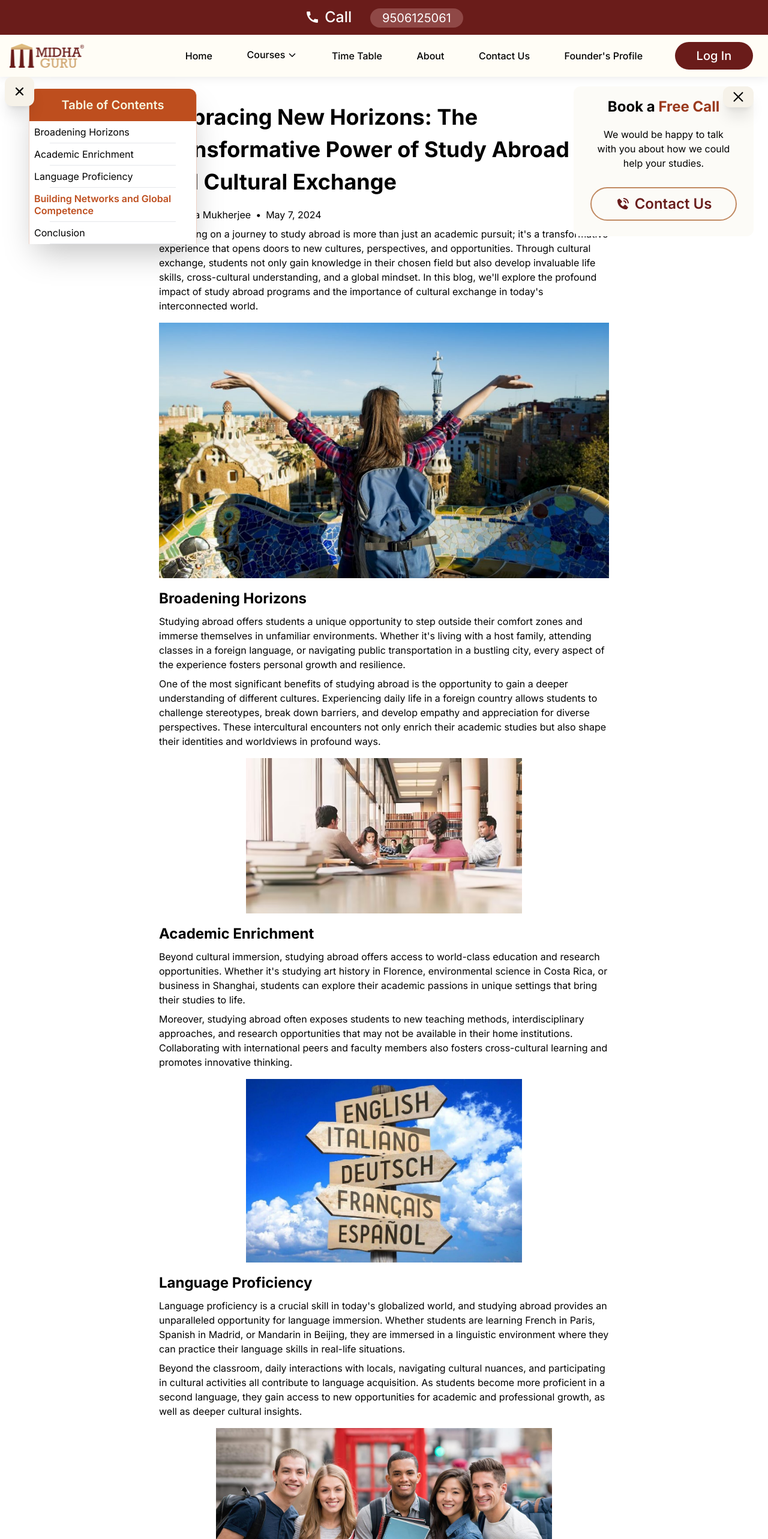
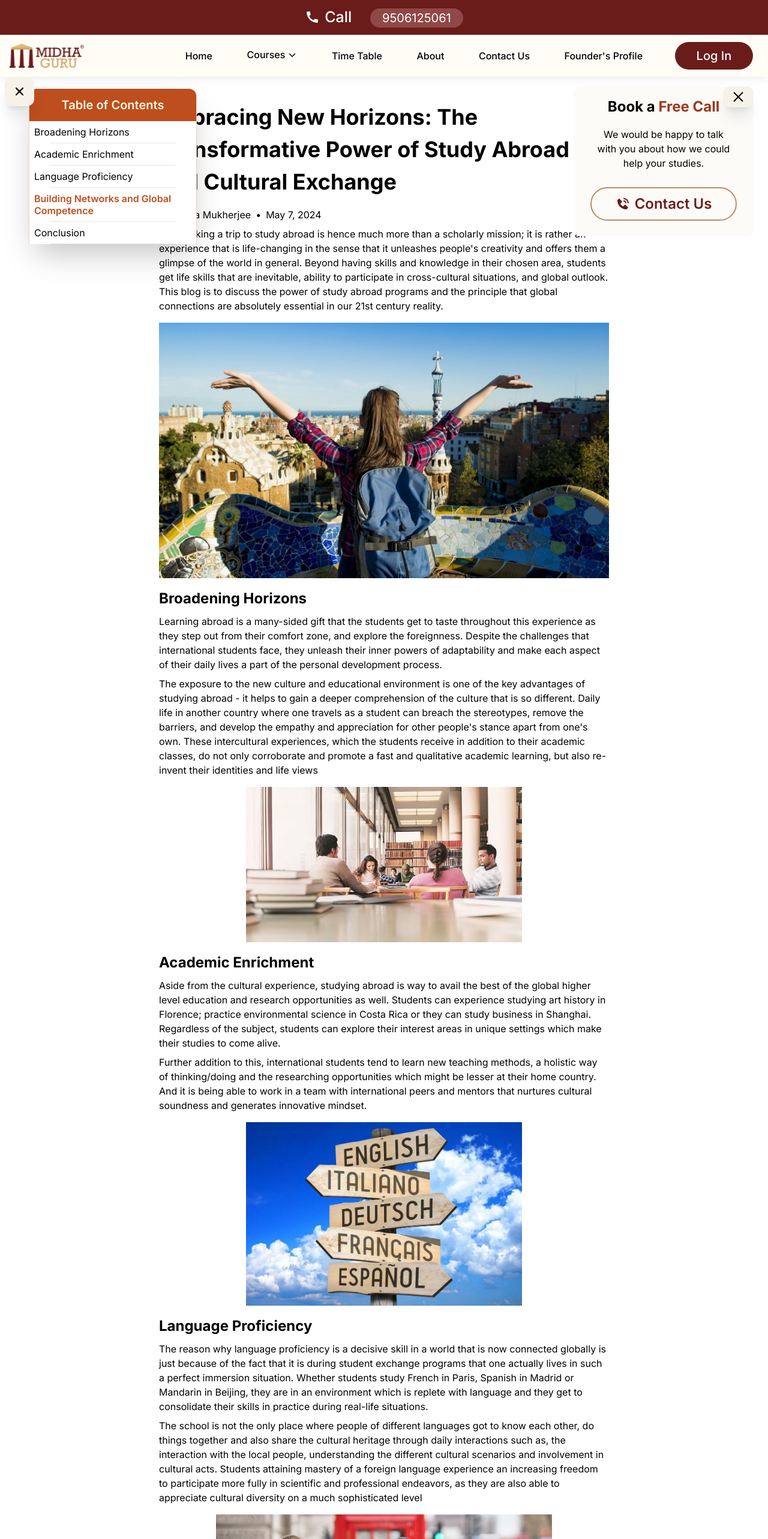
Before and after one commit to midhadomains/midha_guru_nextjs, a Next.js app: page /blogs/Embracing-New-Horizons in a window 1280 px wide. Shown: the top 2566 px of the page at 60% size. Built offline with nearby package versions, Linux system fonts and the light colour scheme.

Commit message:
updated blogs details

```diff
--- a/app/blogs/Embracing-New-Horizons/page.jsx
+++ b/app/blogs/Embracing-New-Horizons/page.jsx
@@ -5,19 +5,18 @@ import TableOfContents from "@/components/TableOfContents";
 import Image from "next/image";
 
 export default function page() {
-
   const toc = [
-    {id : "section1" , title : "Broadening Horizons" },
-    {id : "section2" , title : "Academic Enrichment" },
-    {id : "section3" , title : "Language Proficiency" },
-    {id : "section4" , title : "Building Networks and Global Competence" },
-    {id : "section5" , title : "Conclusion" }
-  ]
+    { id: "section1", title: "Broadening Horizons" },
+    { id: "section2", title: "Academic Enrichment" },
+    { id: "section3", title: "Language Proficiency" },
+    { id: "section4", title: "Building Networks and Global Competence" },
+    { id: "section5", title: "Conclusion" },
+  ];
   return (
     <>
-    <Navbar3/>
-    <TableOfContents toc={toc}/>
-    <Freecall/>
+      <Navbar3 />
+      <TableOfContents toc={toc} />
+      <Freecall />
       <div className=" mx-auto  ">
         <div className="max-w-[850px] mx-auto  mt-10 sm:px-[50px] px-[25px]">
           <h1 className="font-bold text-[16px] sm:text-[26px] lg:text-[36px] ">
@@ -34,14 +33,15 @@ export default function page() {
           </div>
 
           <p className="text-[14px] lg:text-[16px] mt-1 sm:mt-2">
-          Embarking on a journey to study abroad is more than just an academic
-          pursuit; it&apos;s a transformative experience that opens doors to new
-          cultures, perspectives, and opportunities. Through cultural exchange,
-          students not only gain knowledge in their chosen field but also
-          develop invaluable life skills, cross-cultural understanding, and a
-          global mindset. In this blog, we&apos;ll explore the profound impact
-          of study abroad programs and the importance of cultural exchange in
-          today&apos;s interconnected world.
+            Undertaking a trip to study abroad is hence much more than a
+            scholarly mission; it is rather an experience that is life-changing
+            in the sense that it unleashes people&apos;s creativity and offers
+            them a glimpse of the world in general. Beyond having skills and
+            knowledge in their chosen area, students get life skills that are
+            inevitable, ability to participate in cross-cultural situations, and
+            global outlook. This blog is to discuss the power of study abroad
+            programs and the principle that global connections are absolutely
+            essential in our 21st century reality.
           </p>
 
           <Image
@@ -54,24 +54,32 @@ export default function page() {
             quality={100}
           />
 
-        <h2 className="font-bold text-[16px] sm:text-[24px] mt-4" id='section1'>Broadening Horizons</h2>
+          <h2
+            className="font-bold text-[16px] sm:text-[24px] mt-4"
+            id="section1"
+          >
+            Broadening Horizons
+          </h2>
 
           <p className="text-[14px] lg:text-[16px] mt-2">
-          Studying abroad offers students a unique opportunity to step outside
-          their comfort zones and immerse themselves in unfamiliar environments.
-          Whether it&apos;s living with a host family, attending classes in a
-          foreign language, or navigating public transportation in a bustling
-          city, every aspect of the experience fosters personal growth and
-          resilience.
+            Learning abroad is a many-sided gift that the students get to taste
+            throughout this experience as they step out from their comfort zone,
+            and explore the foreignness. Despite the challenges that
+            international students face, they unleash their inner powers of
+            adaptability and make each aspect of their daily lives a part of the
+            personal development process.
           </p>
           <p className="text-[14px] lg:text-[16px] mt-2">
-          One of the most significant benefits of studying abroad is the
-          opportunity to gain a deeper understanding of different cultures.
-          Experiencing daily life in a foreign country allows students to
-          challenge stereotypes, break down barriers, and develop empathy and
-          appreciation for diverse perspectives. These intercultural encounters
-          not only enrich their academic studies but also shape their identities
-          and worldviews in profound ways.
+            The exposure to the new culture and educational environment is one
+            of the key advantages of studying abroad - it helps to gain a deeper
+            comprehension of the culture that is so different. Daily life in
+            another country where one travels as a student can breach the
+            stereotypes, remove the barriers, and develop the empathy and
+            appreciation for other people&apos;s stance apart from one&apos;s
+            own. These intercultural experiences, which the students receive in
+            addition to their academic classes, do not only corroborate and
+            promote a fast and qualitative academic learning, but also re-invent
+            their identities and life views
           </p>
 
           <Image
@@ -84,22 +92,30 @@ export default function page() {
             quality={100}
           />
 
-        <h2 className="font-bold text-[16px] sm:text-[24px] mt-4" id='section2'>Academic Enrichment</h2>
+          <h2
+            className="font-bold text-[16px] sm:text-[24px] mt-4"
+            id="section2"
+          >
+            Academic Enrichment
+          </h2>
 
           <p className="text-[14px] lg:text-[16px] mt-2">
-          Beyond cultural immersion, studying abroad offers access to
-          world-class education and research opportunities. Whether it&apos;s
-          studying art history in Florence, environmental science in Costa Rica,
-          or business in Shanghai, students can explore their academic passions
-          in unique settings that bring their studies to life.
+            Aside from the cultural experience, studying abroad is way to avail
+            the best of the global higher level education and research
+            opportunities as well. Students can experience studying art history
+            in Florence; practice environmental science in Costa Rica or they
+            can study business in Shanghai. Regardless of the subject, students
+            can explore their interest areas in unique settings which make their
+            studies to come alive.
           </p>
 
           <p className="text-[14px] lg:text-[16px] mt-2">
-          Moreover, studying abroad often exposes students to new teaching
-          methods, interdisciplinary approaches, and research opportunities that
-          may not be available in their home institutions. Collaborating with
-          international peers and faculty members also fosters cross-cultural
-          learning and promotes innovative thinking.
+            Further addition to this, international students tend to learn new
+            teaching methods, a holistic way of thinking/doing and the
+            researching opportunities which might be lesser at their home
+            country. And it is being able to work in a team with international
+            peers and mentors that nurtures cultural soundness and generates
+            innovative mindset.
           </p>
 
           <Image
@@ -112,23 +128,33 @@ export default function page() {
             quality={100}
           />
 
-        <h2 className="font-bold text-[16px] sm:text-[24px] mt-4" id='section3'>Language Proficiency</h2>
+          <h2
+            className="font-bold text-[16px] sm:text-[24px] mt-4"
+            id="section3"
+          >
+            Language Proficiency
+          </h2>
 
           <p className="text-[14px] lg:text-[16px] mt-2">
-          Language proficiency is a crucial skill in today&apos;s globalized
-          world, and studying abroad provides an unparalleled opportunity for
-          language immersion. Whether students are learning French in Paris,
-          Spanish in Madrid, or Mandarin in Beijing, they are immersed in a
-          linguistic environment where they can practice their language skills
-          in real-life situations.
+            The reason why language proficiency is a decisive skill in a world
+            that is now connected globally is just because of the fact that it
+            is during student exchange programs that one actually lives in such
+            a perfect immersion situation. Whether students study French in
+            Paris, Spanish in Madrid or Mandarin in Beijing, they are in an
+            environment which is replete with language and they get to
+            consolidate their skills in practice during real-life situations.
           </p>
 
           <p className="text-[14px] lg:text-[16px] mt-2">
-          Beyond the classroom, daily interactions with locals, navigating
-          cultural nuances, and participating in cultural activities all
-          contribute to language acquisition. As students become more proficient
-          in a second language, they gain access to new opportunities for
-          academic and professional growth, as well as deeper cultural insights.
+            The school is not the only place where people of different languages
+            got to know each other, do things together and also share the
+            cultural heritage through daily interactions such as, the
+            interaction with the local people, understanding the different
+            cultural scenarios and involvement in cultural acts. Students
+            attaining mastery of a foreign language experience an increasing
+            freedom to participate more fully in scientific and professional
+            endeavors, as they are also able to appreciate cultural diversity on
+            a much sophisticated level
           </p>
 
           <Image
@@ -141,26 +167,33 @@ export default function page() {
             quality={100}
           />
 
-        <h2 className="font-bold text-[16px] sm:text-[24px] mt-4" id='section4'>
+          <h2
+            className="font-bold text-[16px] sm:text-[24px] mt-4"
+            id="section4"
+          >
             Building Networks and Global Competence
           </h2>
 
           <p className="text-[14px] lg:text-[16px] mt-2">
-          Studying abroad is not just about academic learning; it&apos;s also
-          about building networks and developing global competence. Whether
-          it&apos;s forming friendships with fellow international students,
-          networking with professionals in their field, or engaging with local
-          communities through service-learning projects, students cultivate a
-          diverse set of connections that extend beyond borders.
+            Unsurprisingly, studying abroad involves more than just academics.
+            Having contacts and becoming more aware of what it takes to thrive
+            in a foreign environment are equally crucial aspects of this
+            experience. Whether or not one is from abroad interning abroad,
+            mingling with other international students or interacting and
+            networking with professionals in their field, or involving
+            themselves in the local community, for example, through service
+            learning project, they create an indispensable global network.
           </p>
 
           <p className="text-[14px] lg:text-[16px] mt-2">
-          These global networks and experiences enhance students&apos;
-          cross-cultural communication skills, adaptability, and cultural
-          intelligence - qualities that are increasingly valued in today&apos;s
-          global workforce. Employers recognize the value of study abroad
-          experiences in cultivating well-rounded individuals who can thrive in
-          diverse and multicultural environments.
+            One of the pivotal advantages of studying abroad is the networking
+            with peers from across the world which also makes students more
+            competent at cross-cultural communication besides the qualities of
+            adaptability and cultural intelligence - these are some of the
+            attributes that are highly valued by the global job market.
+            Organization managers acknowledge that education in study abroad
+            envelops in developing of a complete personalities with the
+            abilities to hold their own in different society.
           </p>
 
           <Image
@@ -173,28 +206,38 @@ export default function page() {
             quality={100}
           />
 
-        <h2 className="font-bold text-[16px] sm:text-[24px] mt-4" id='section5'>Conclusion</h2>
+          <h2
+            className="font-bold text-[16px] sm:text-[24px] mt-4"
+            id="section5"
+          >
+            Conclusion
+          </h2>
 
           <p className="text-[14px] lg:text-[16px] mt-2">
-          In conclusion, study abroad and cultural exchange are transformative
-          experiences that transcend academic learning. They broaden horizons,
-          enrich academic studies, foster language proficiency, and cultivate
-          global competence. By embracing new cultures, perspectives, and
-          opportunities, students develop the skills, knowledge, and
-          understanding needed to thrive in an interconnected world.
+            Finally, study abroad as well as cultural exchange provide important
+            life lessons that are more than just part of academic learning. They
+            expand mindsets, making them more profitable as students pursuing
+            their fields of academic interests; improve their language skills,
+            and develop global competence as well. Students are given the best
+            experience when they adapt to the cultures, perspectives, and events
+            that they encounter. This will equip them with the necessary skills,
+            knowledge, and adaptability to enable them to thrive even in an
+            interconnected world.
           </p>
 
           <p className="text-[14px] lg:text-[16px] mt-2 mb-14">
-          Whether it&apos;s a semester, a year, or a short-term program, studying
-          abroad offers a life-changing adventure that leaves a lasting impact
-          on students&apos; personal and professional lives. As we continue to
-          navigate an increasingly interconnected world, study abroad remains a
-          vital catalyst for cross-cultural understanding, global collaboration,
-          and positive change. Embrace the journey, embrace the world.
+            The extent of the period - whether it&apos;s a semester, a year, or a
+            short-term program - it does not affect the fact that such studying
+            abroad becomes a life-altering journey that each student can keep
+            for the rest of his/her life. While we go about our common paths on
+            a global scale, the study abroad is viewed as the primary motor for
+            cross-cultural engagement, reinforcing collaboration across the
+            globe, and bringing about positive change. Follow the road that the
+            universe sets before you, and see all that the world has to offer.
           </p>
         </div>
       </div>
-    <Footer/>
+      <Footer />
     </>
   );
 }
```
Lines whose indentation alone changed are shown as unchanged.
